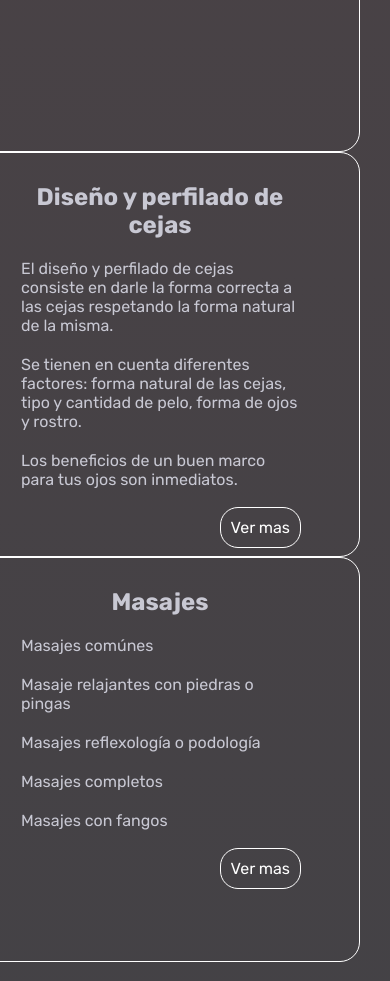
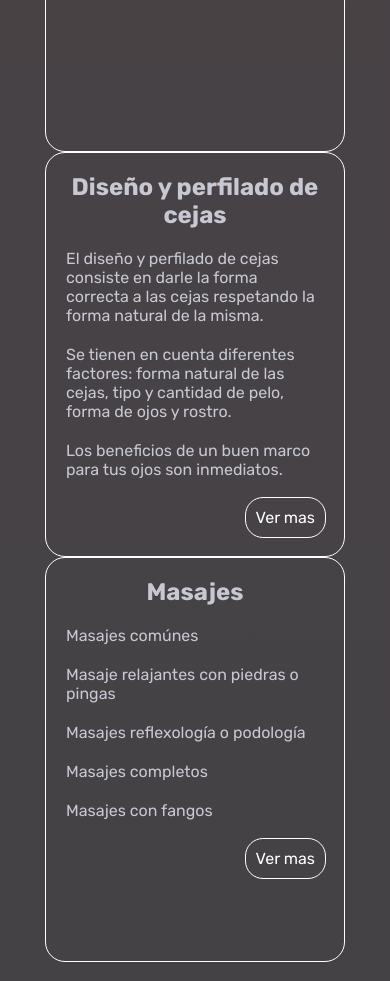
Before and after one commit to francaparroz21/PreEntrega2Caparroz, a plain HTML site: page services.html in a window 390 px wide. Shown: the part 1652-2633 px from the top of the page. Drawn offline with Linux system fonts and the light colour scheme; a web font is replaced by a local one.

Commit message:
alineamos el grid en el centro

```diff
--- a/styles.css
+++ b/styles.css
@@ -198,6 +198,10 @@ flex-wrap: wrap;
   place-items: center;
 }
 
+.container section ul{
+  list-style-type: none;
+}
+
 .container section{
   padding: 10px;
   width: 400px;
@@ -270,6 +274,13 @@ and (max-width: 736px)
                "makeup_pro"
                "eyebrow"
                "massages";
+    justify-content: center;
+  }
+
+  .container section{
+    padding: 10px;
+    width: 300px;
+
   }
 
   .container .cosmetology{
```
